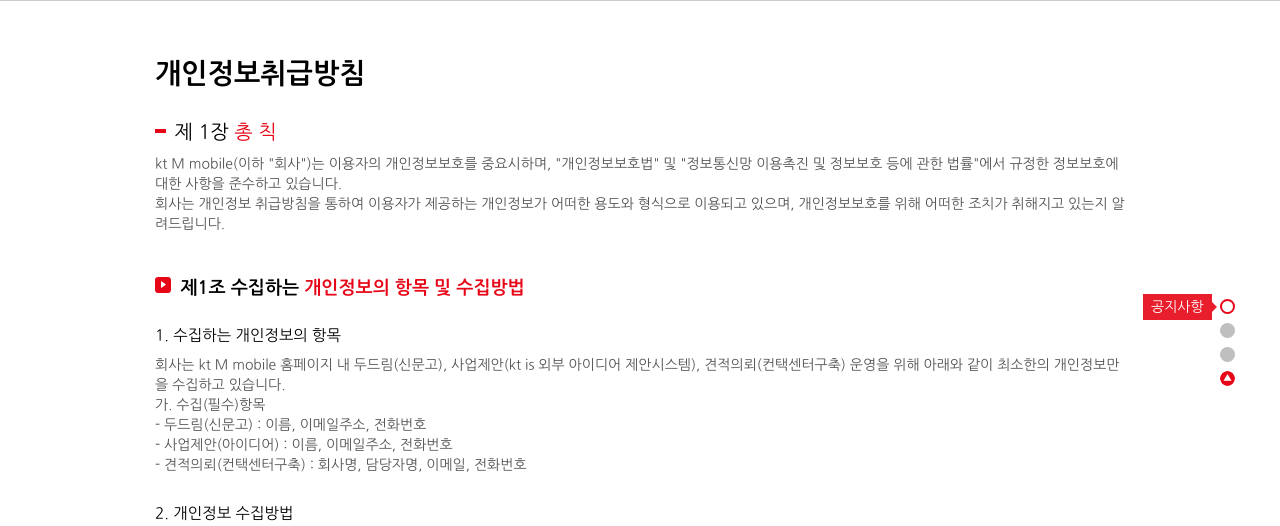
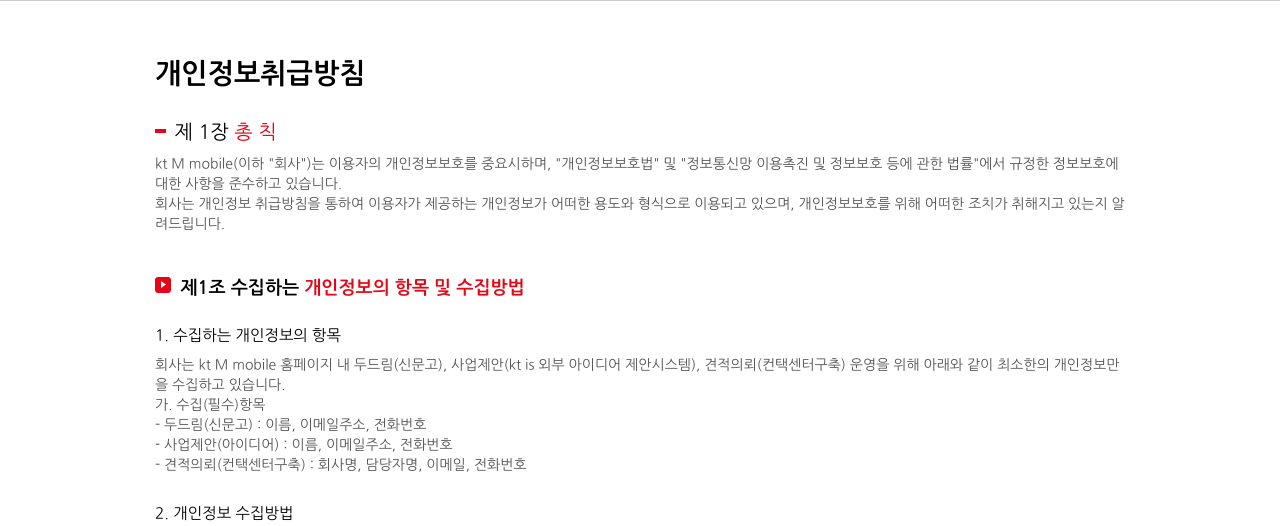
Before and after one commit to jaiyah/KTM, a website: page app/policy.html in a window 1280 px wide. Shown: the part 274-800 px from the top of the page. Drawn offline with Linux system fonts and the light colour scheme; files that its build step writes are made by us from their sources; files whose address does not match are found by name.

```diff
--- a/app/policy.html
+++ b/app/policy.html
@@ -50,19 +50,7 @@
 
 <div id="body" tabindex="-1">
 
-    <div class="sidebar hidden-sm">
-        <ul class="nav">
-            <li class="active"><a href="#notice" data-toggle="tooltip" data-placement="left" title="공지사항"
-                                  aria-label="공지사항"><span aria-hidden="true"></span></a></li>
-            <li><a href="#press" data-toggle="tooltip" data-placement="left" title="보도자료" aria-label="보도자료"><span
-                    aria-hidden="true"></span></a></li>
-            <li><a href="#media" data-toggle="tooltip" data-placement="left" title="Media" aria-label="Media"><span
-                    aria-hidden="true"></span></a></li>
-            <li class="top"><a href="#" aria-label="위로가기"><span aria-hidden="true"></span></a></li>
-        </ul>
-    </div>
-
-    <div id="notice">
+    <div id="policy">
         <div class="container">
             <h1>개인정보취급방침</h1>
 
```
